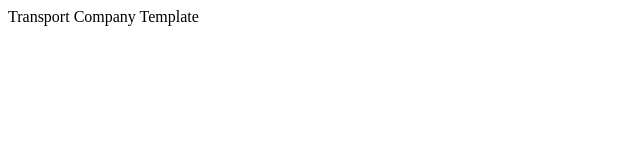
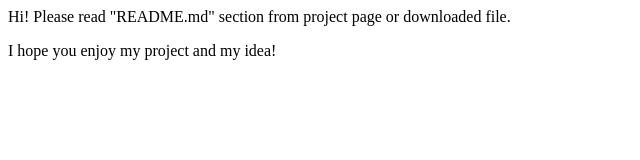
Before and after one commit to ClaudiuFlorentin/Creative-Design, a plain HTML site: page index.html in a window 1280 px wide. Shown: the whole page, without its empty margins (0-640 px from the left). Drawn offline with Linux system fonts and the light colour scheme.

Commit message:
Update index.html

```diff
--- a/index.html
+++ b/index.html
@@ -1 +1,2 @@
-<p>Transport Company Template</p>
+<p>Hi! Please read "README.md" section from project page or downloaded file.</p>
+<p>I hope you enjoy my project and my idea!</p>
```
